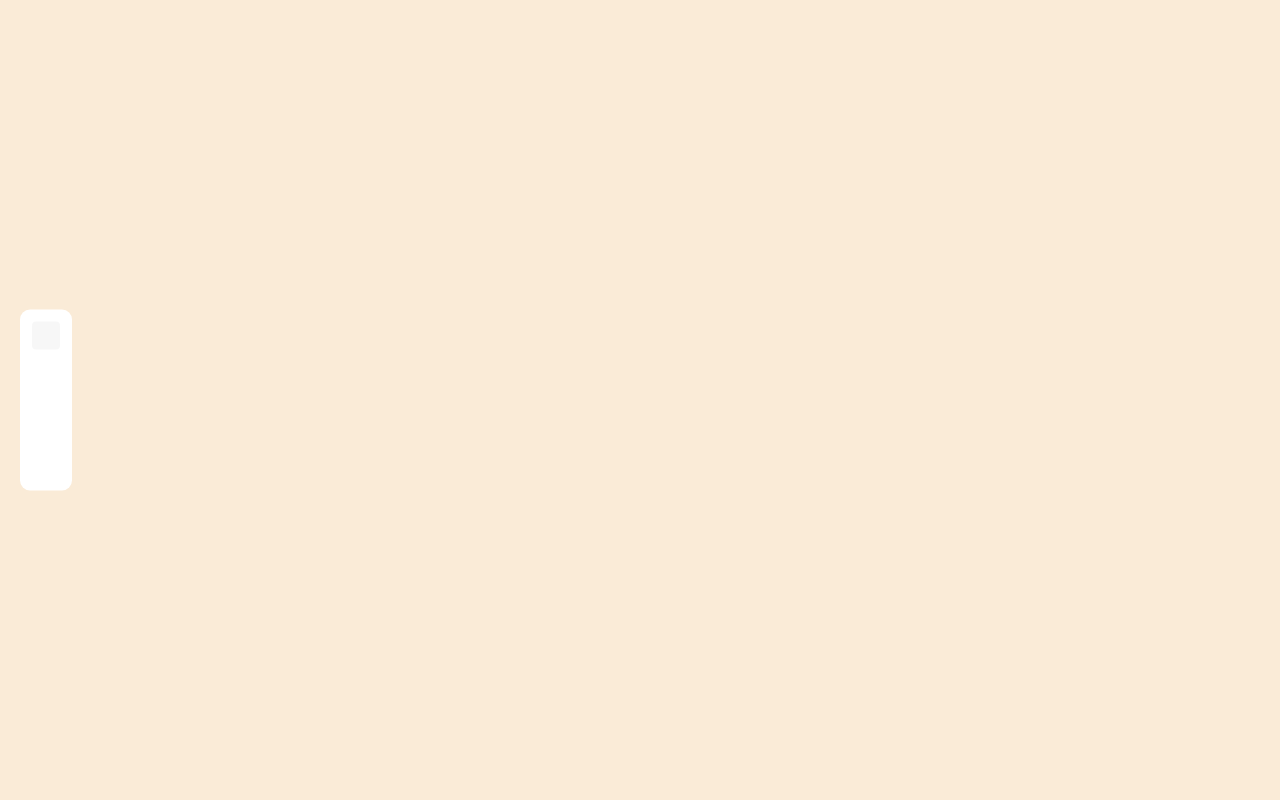
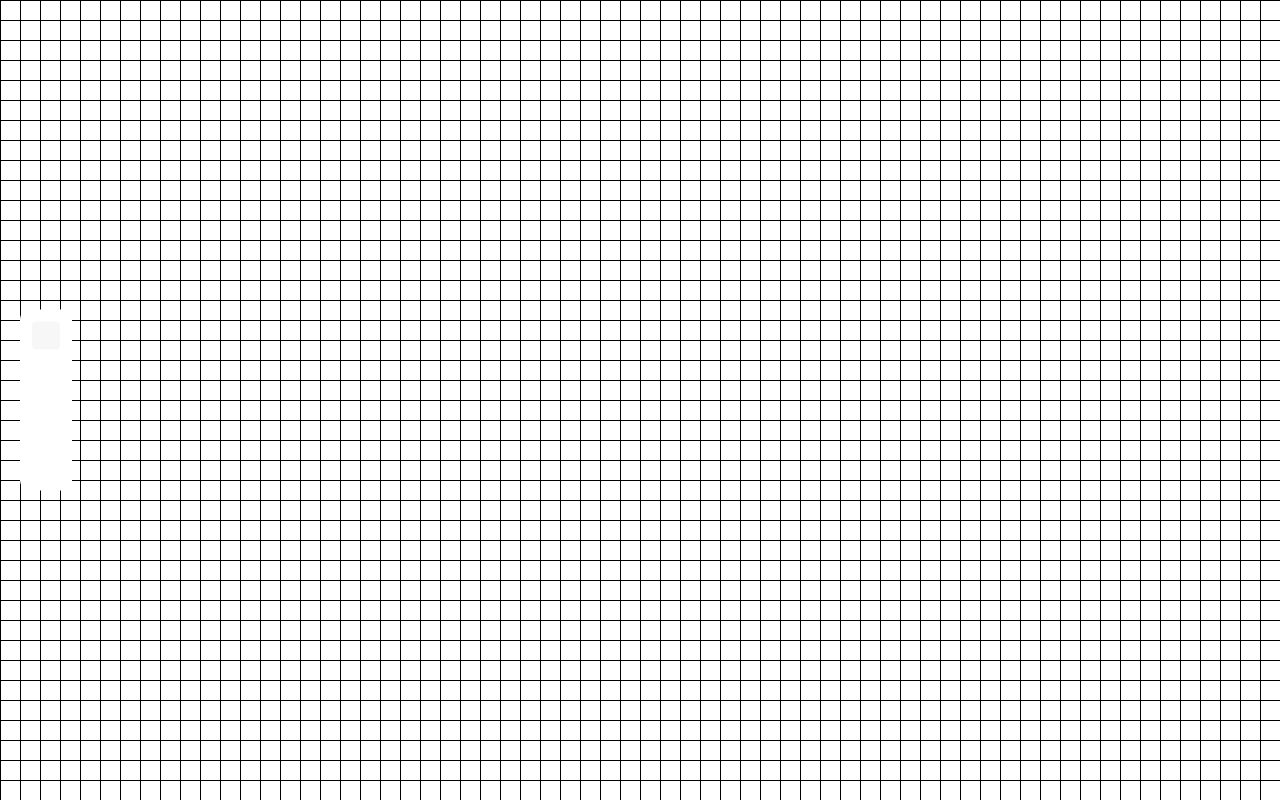
Before and after one commit to Dengcaocao/drawing-board, a Vue app: page / in a window 1280 px wide. Built offline with nearby package versions, Linux system fonts and the light colour scheme; a small style sheet from the web is missing.

Commit message:
添加网格背景

```diff
--- a/src/views/drawingBoard.vue
+++ b/src/views/drawingBoard.vue
@@ -96,6 +96,8 @@ onMounted(() => {
   top: 0;
   left: 0;
   display: block;
-  background-color: antiquewhite;
+  background-image: linear-gradient( #000 4%, transparent 4%),
+                    linear-gradient(to right, #000 4%, transparent 4%);
+  background-size: 20px 20px;
 }
 </style>
```
